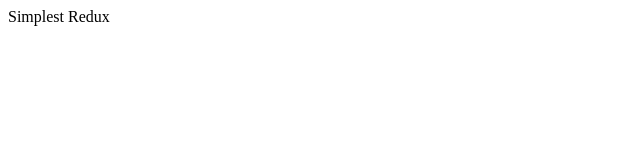
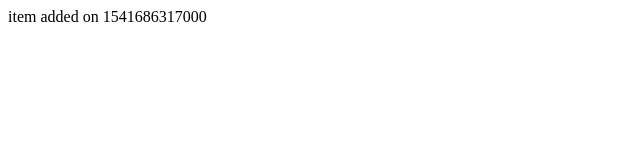
Before and after one commit to anooppv7/learning_react_redux, a React (Create React App) app in the folder 05-react-redux/: page / in a window 1280 px wide. Shown: the top 160 px of the page, without its empty margins (0-640 px from the left). Built offline with nearby package versions, Linux system fonts and the light colour scheme; the HTML template or start-up script is replaced by a standard one.

Commit message:
Update React Component based on redux state changes

```diff
--- a/05-react-redux/src/App.js
+++ b/05-react-redux/src/App.js
@@ -1,12 +1,15 @@
 import React from 'react';
 
 class App extends React.Component {
+  constructor(props) {
+    super(props);
+    this.state = {data: props.data};
+  }
 
   render() {
-
     return (
       <div>
-        Simplest Redux
+        { this.props.data }
       </div>
     )
   }
--- a/05-react-redux/src/Reduxbase.js
+++ b/05-react-redux/src/Reduxbase.js
@@ -1,4 +1,7 @@
 import { createStore } from "redux";
+import App from './App';
+import React from 'react';
+import ReactDOM from 'react-dom';
 
 const Reduxbase = function() {
 
@@ -20,6 +23,7 @@ const Reduxbase = function() {
   // #3
   store.subscribe(() => {
     console.log("Store is now", store.getState());
+    ReactDOM.render(<App data={store.getState()}/>, document.getElementById('root'));
   });
 
   // #4
--- a/05-react-redux/src/index.js
+++ b/05-react-redux/src/index.js
@@ -1,8 +1,3 @@
-import React from 'react';
-import ReactDOM from 'react-dom';
-import App from './App';
 import Reduxbase from './Reduxbase'
 
 Reduxbase();
-
-ReactDOM.render(<App/>, document.getElementById('root'));
```
